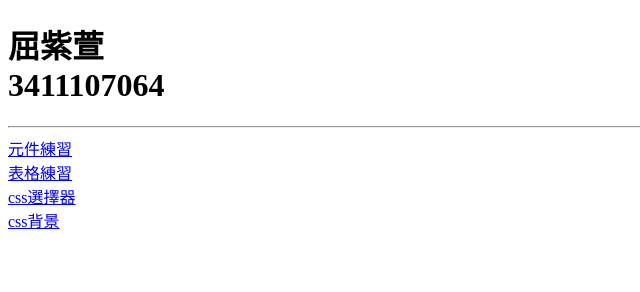
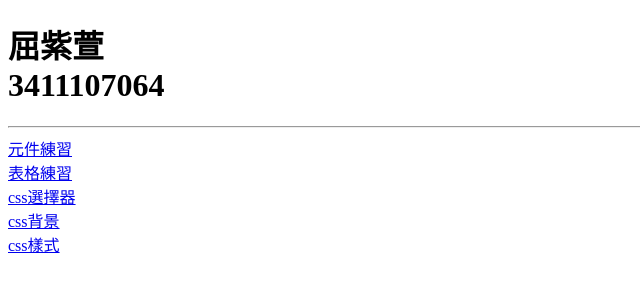
Before and after one commit to Anita0982167289/3411107064, a plain HTML site: page index.html in a window 1280 px wide. Shown: the full height of the page, 0-640 px from the left. Drawn offline with Linux system fonts and the light colour scheme.

Commit message:
Add files via upload

```diff
--- a/index.html
+++ b/index.html
@@ -18,5 +18,7 @@
     <a href="css.html">css選擇器</a>
     <br>
     <a href="background.html">css背景</a>
+    <br>
+    <a href="css_all.html">css樣式</a>
 </body>
 </html>
```
